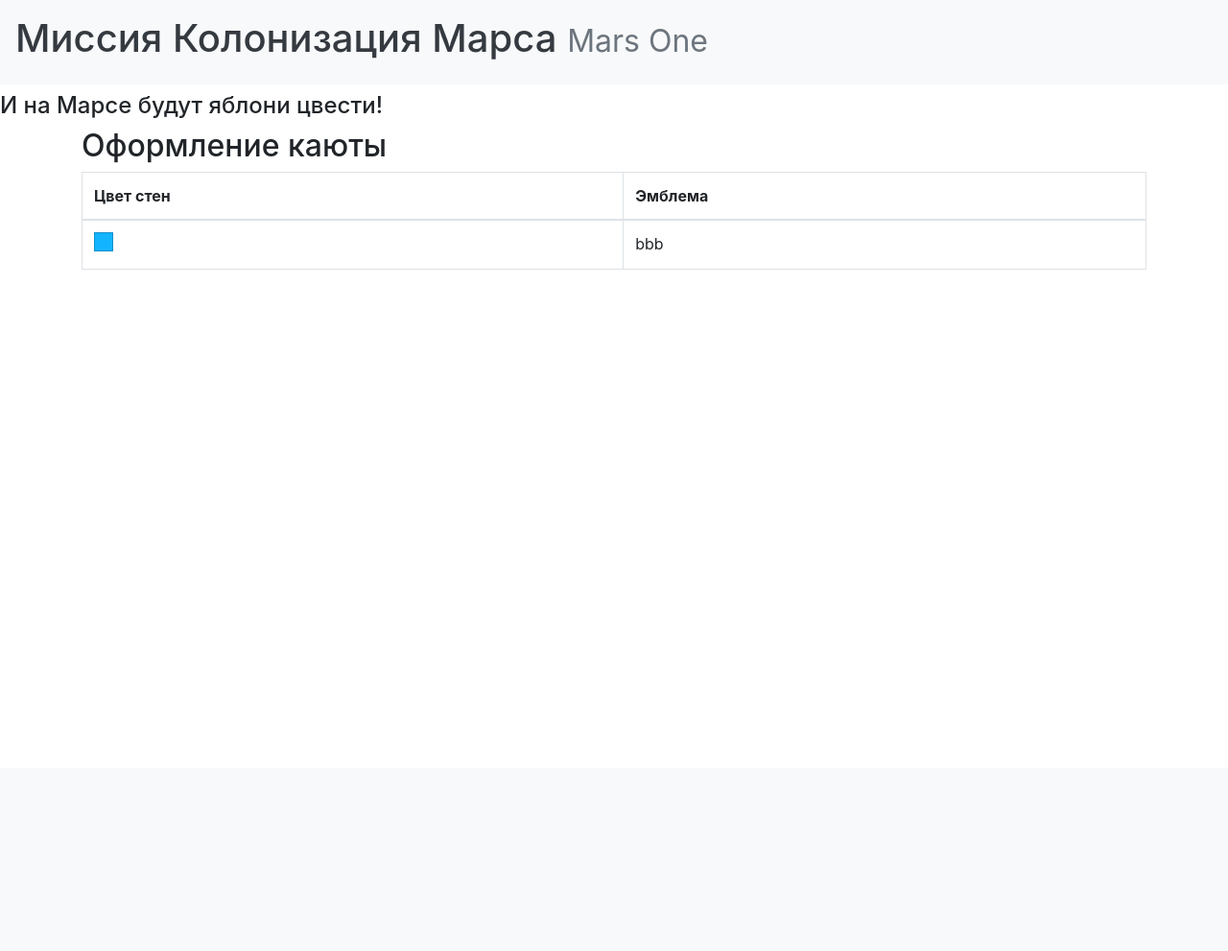
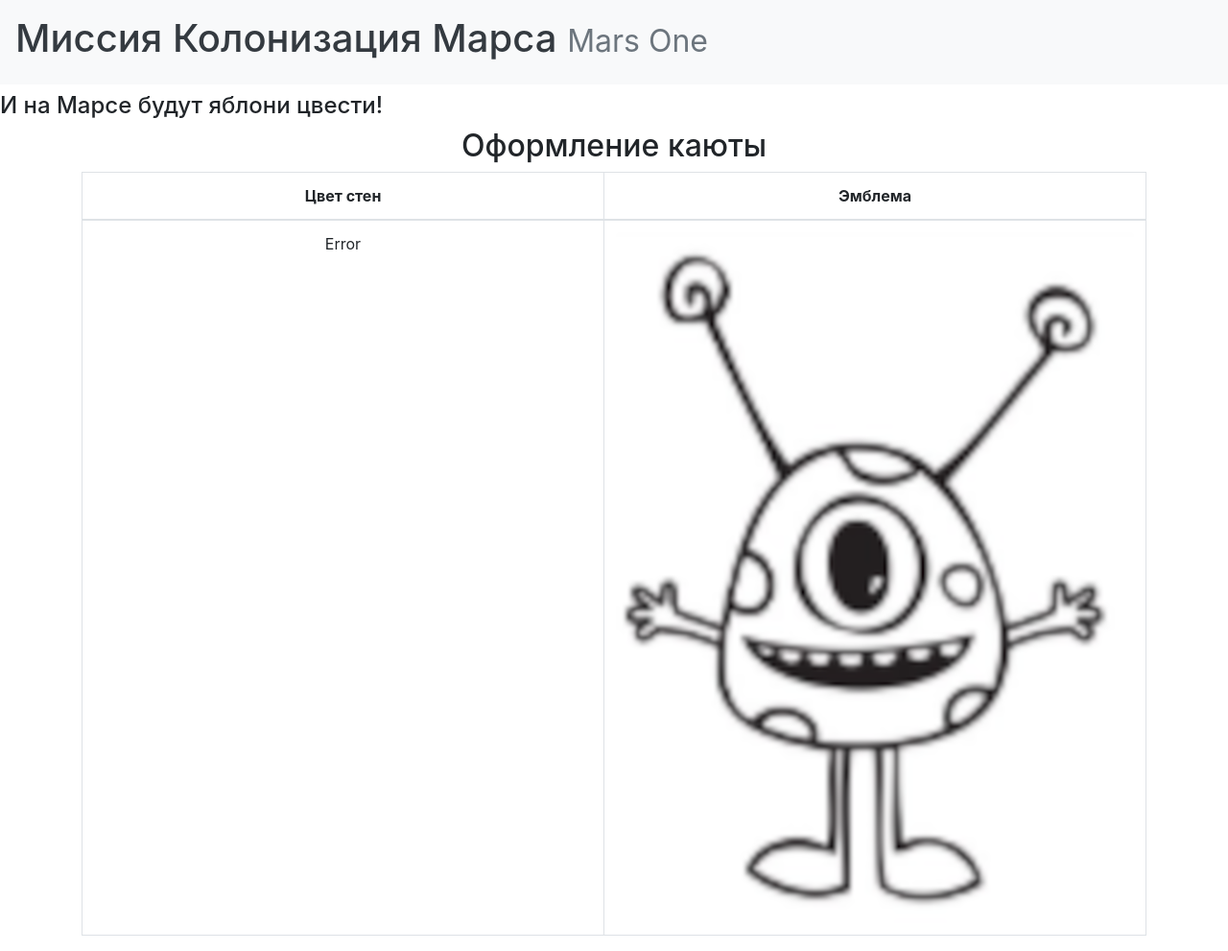
Before and after one commit to irga75/WEB.-.-flask-wtf, a Flask app: page /table/1/1 in a window 1280 px wide. Shown: the whole page at 96% size. Before the commit the page ends 281 px from the top, so only its background shows below. Run offline with Flask 2, Linux system fonts and the light colour scheme; some libraries are stand-ins or nearby versions.

Commit message:
Цвет каюты

```diff
--- a/main.py
+++ b/main.py
@@ -74,7 +74,7 @@
 
 @app.route('/table/<sex>/<age>')
 def return_table(sex, age):
-    return render_template('table.html', sex=sex, age=age, title='Оформление кают')
+    return render_template('table.html', sex=sex, age=int(age), title='Оформление кают')
 
 
 if __name__ == '__main__':
--- /dev/null
+++ b/static/css/style.css
@@ -0,0 +1,19 @@
+.adult_male {
+background-color: #007ff0
+}
+
+.adult_female {
+background-color: #ff4500
+}
+
+.child_male {
+background-color: #b0c4de
+}
+
+.child_female {
+background-color: #ffa07a
+}
+
+#marstable {
+    text-align: center;
+}
--- a/static/img/css/style.css
+++ /dev/null
@@ -1,10 +0,0 @@
-.box {
-  display: inline-block;
-  width: 20px;
-  height: 20px;
-  border: 1px solid rgba(0, 0, 0, .2);
-}
-
-.blue {
-  background: #13b4ff;
-}
--- a/templates/base.html
+++ b/templates/base.html
@@ -7,7 +7,7 @@
           href="https://stackpath.bootstrapcdn.com/bootstrap/4.4.1/css/bootstrap.min.css"
           integrity="sha384-Vkoo8x4CGsO3+Hhxv8T/Q5PaXtkKtu6ug5TOeNV6gBiFeWPGFN9MuhOf23Q9Ifjh"
           crossorigin="anonymous">
-    <link rel="stylesheet" href="static/css/style.css" type="text/css">
+    <link rel="stylesheet" href="/static/css/style.css">
     <title>{{title}}</title>
 </head>
 <body>
--- a/templates/table.html
+++ b/templates/table.html
@@ -1,20 +1,36 @@
 {% extends "base.html" %}
 
 {% block content %}
-<h2>Оформление каюты</h2>
-<table class="table table-bordered">
+<h2 style="text-align: center;">Оформление каюты</h2>
+<table class="table table-bordered" id="marstable">
     <thead>
         <tr>
-            <th scope="col">Цвет стен</th>
+            <th scope="col" style="width: 50%;">Цвет стен</th>
             <th scope="col">Эмблема</th>
         </tr>
     <thead>
     <tbody>
         <tr>
-            <td><div class="box blue"></div></td>
-            <td>bbb</td>
+            {% if age < 21 %}
+                {% if sex == "male" %}
+                    <td class="child_male"></td>
+                {% elif sex == "female" %}
+                    <td class="child_female"></td>
+                {% else %}
+                    <td>Error</td>
+                {% endif %}
+                <td><img src="/static/img/child_martian.png"></td>
+            {% else %}
+                {% if sex == "male" %}
+                    <td class="adult_male"></td>
+                {% elif sex == "female" %}
+                    <td class="adult_female"></td>
+                {% else %}
+                    <td>Error</td>
+                {% endif %}
+                <td><img src="/static/img/adult_martian.png"></td>
+            {% endif %}
         </tr>
     </tbody>
 </table>
-
 {% endblock %}
```
Also changed, not shown: static/img/adult_martian.png (added), static/img/child_martian.png (added), static/img/one_pic.png (added).
